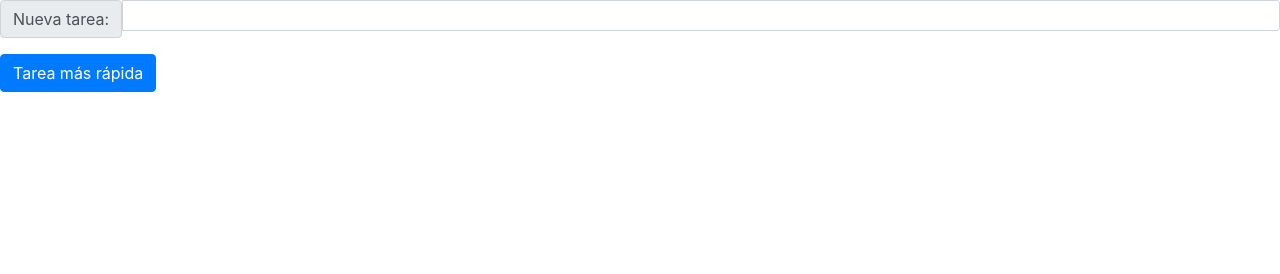
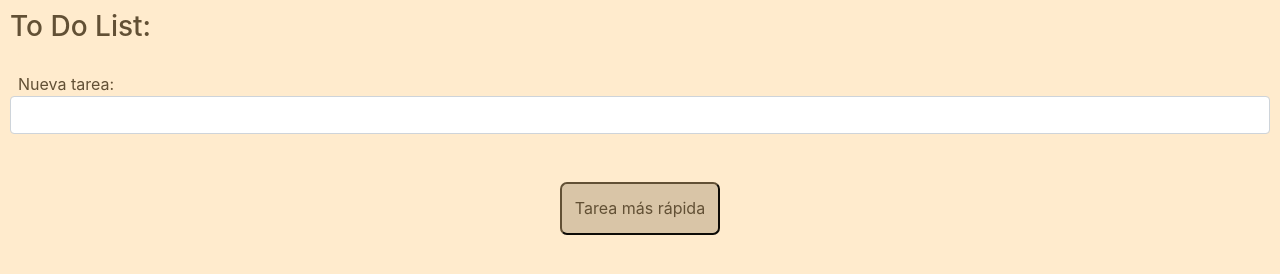
Before and after one commit to tamischnaiderman1/TP02-TODO, a plain HTML site: page index.html in a window 1280 px wide. Drawn offline with nearby package versions, Linux system fonts and the light colour scheme.

Commit message:
terminado y lindo

```diff
--- a/index.html
+++ b/index.html
@@ -7,16 +7,21 @@
     <link rel="stylesheet" href="style.css">
     <link rel="stylesheet" href="https://cdn.jsdelivr.net/npm/bootstrap@4.4.1/dist/css/bootstrap.min.css" integrity="sha384-Vkoo8x4CGsO3+Hhxv8T/Q5PaXtkKtu6ug5TOeNV6gBiFeWPGFN9MuhOf23Q9Ifjh" crossorigin="anonymous">
     <link rel="stylesheet" href="https://cdn.jsdelivr.net/npm/bootstrap-icons@1.3.0/font/bootstrap-icons.css">
+
+    <h3 style="color:#625035">To Do List:</h3>
 </head>
-<body>
-    <div class="input-group input-group-sm mb-3">
-        <span class="input-group-text"> Nueva tarea: </span>
+<body style = "background-color: blanchedalmond">
+    <div>
+        <p class = "tareita"> Nueva tarea: </p>
         <input id="newCheckbox" type="text" class="form-control" aria-label="Sizing example input" aria-describedby="inputGroup-sizing-sm" value = '' onkeyup = "presionar(event)">
     </div>
-    <div id="divVacio">
-
+    <br>
+    <div id = "divVacio" class="container-md">
     </div>
-    <button type="button" class="btn btn-primary" onclick="tareaMasRapida(event)">Tarea más rápida</button>
+        <br>
+    <div class="bla">
+        <button type="button" class = "botoncito" class="btn btn-primary" onclick="tareaMasRapida(event)">Tarea más rápida</button>
+    </div>
     <script src="script.js"></script>
 
 </body>
--- a/script.js
+++ b/script.js
@@ -8,7 +8,6 @@ function presionar (e) {
         Tarea.creado = e.timeStamp
         Tarea.completo = false
         Tarea.fin = -1
-
 
   let nuevaTarea = document.getElementById("newCheckbox").value
 
@@ -33,6 +32,7 @@ function presionar (e) {
 
 
       tarea.appendChild(checkbox)
+      document.getElementById("divVacio").appendChild(tarea)
       tarea.appendChild(contenedor)
 
       Tarea.htmlTag = tarea
--- a/style.css
+++ b/style.css
@@ -1,3 +1,58 @@
 .tachado{
     text-decoration: line-through
 }
+
+body{
+    padding: 10px ;
+
+}
+
+p{
+    display: inline-block;
+    margin-left: 8px;
+    padding-top: 20px;
+
+
+}
+.checkbox{
+    display: inline-block;
+    margin-left: 8px;
+    padding-top: 20px;
+
+}
+
+.botoncito{
+    color: #625035;
+    background-color: #d9c5a7;
+    border-color: #625035;
+    border-radius: 7px;
+    padding: 1%;
+}
+
+.tareita{
+    display: flex;
+    align-items: center;
+    margin-bottom: 0;
+    font-size: 1rem;
+    font-weight: 400;
+    line-height: 1.5;
+    color: #625035;
+    text-align: center;
+    white-space: nowrap;
+    background-color: blanchedalmond;
+    border-radius: .25rem;
+}
+
+li {
+    background: #d9c5a7;
+    color: #625035;
+    padding: 3px;
+    margin-left: 35px;
+    margin-bottom: 5px;
+    border-radius: 7px;
+    list-style: none;
+}
+
+.bla{
+    text-align: center;
+}
```
